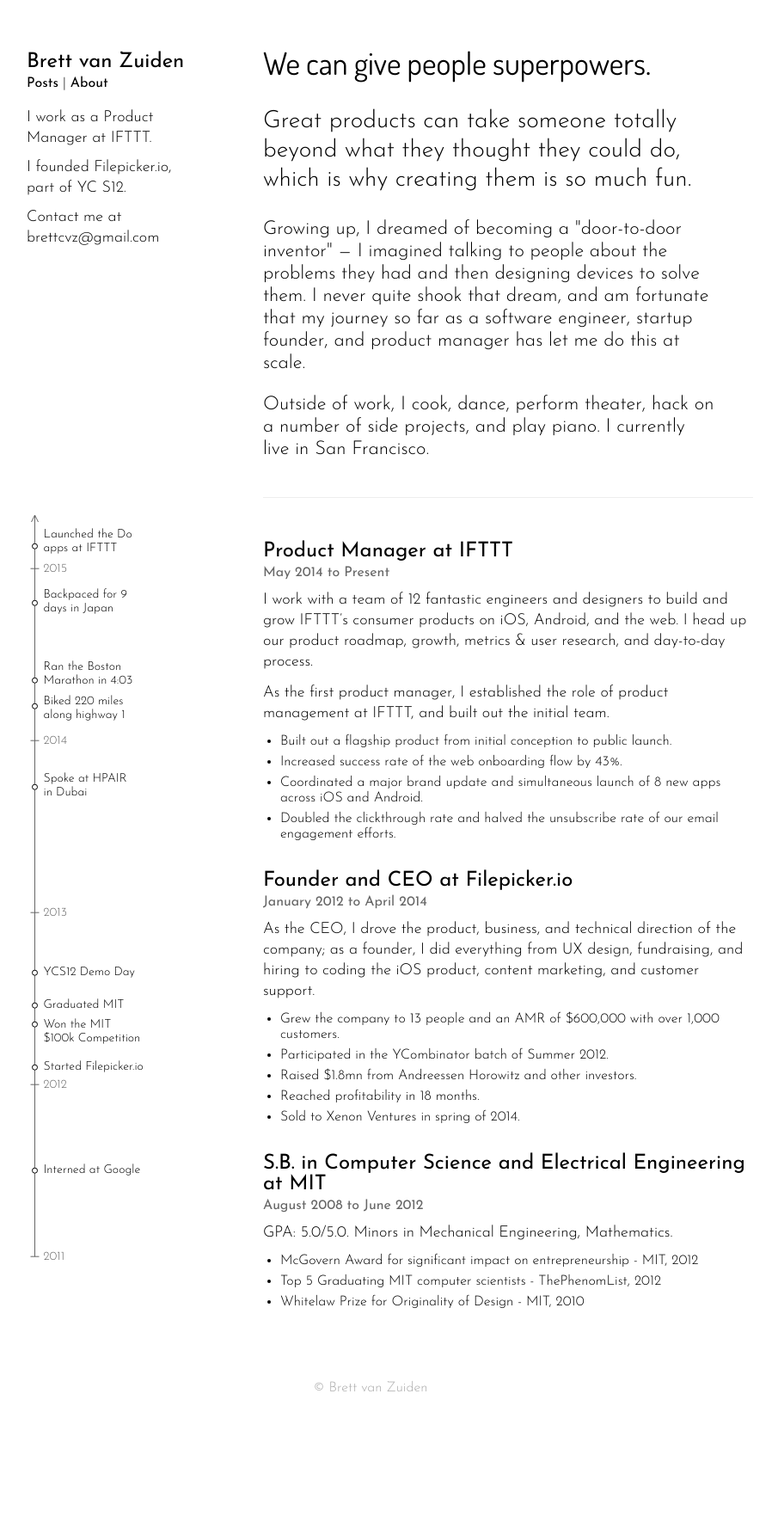
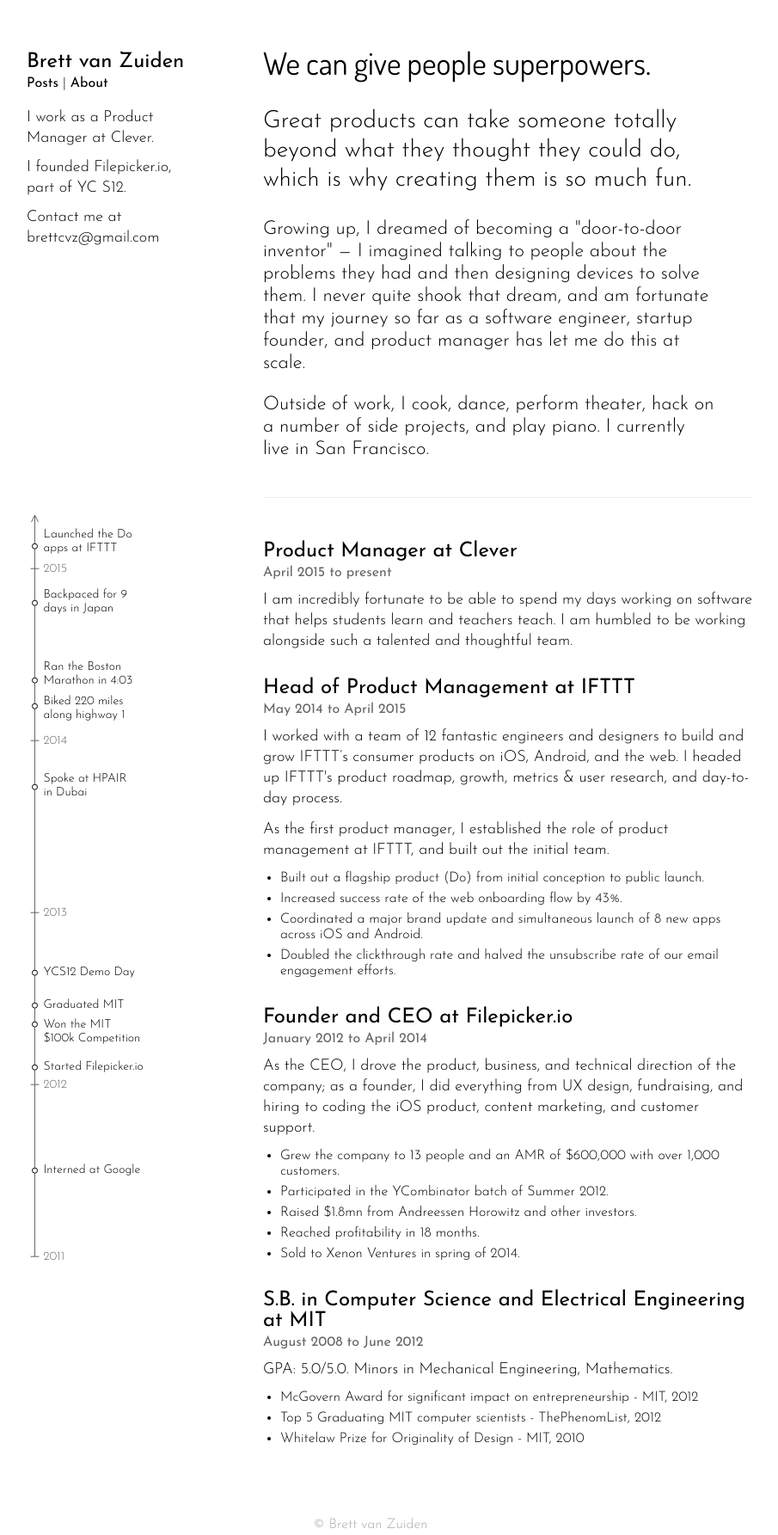
Before and after one commit to brettcvz/brettcvz.com, a Django app: page /about/ in a window 1280 px wide. Shown: the whole page at 86% size, without its empty margins (209-1114 px from the left). Before the commit the page ends 1618 px from the top, so only its background shows below. Run offline with Django 3.2, Linux system fonts and the light colour scheme.

Commit message:
Joined the team at Clever!

```diff
--- a/templates/about.html
+++ b/templates/about.html
@@ -20,13 +20,17 @@
     </div>
     <ul class="timeline-entries fadein">
         <li>
-            <h3>Product Manager at IFTTT</h3>
-            <time>May 2014 to Present</time>
-            <p class="description">I work with a team of 12 fantastic engineers and designers to build and grow IFTTT’s consumer products on iOS, Android, and the web. I head up our product roadmap, growth, metrics &amp; user research, and day-to-day process.</p>
-            <p class="description">As the first product manager, I established the role of product management at IFTTT, and built out the initial team.
-            </p>
+            <h3>Product Manager at Clever</h3>
+            <time>April 2015 to present</time>
+            <p class="description">I am incredibly fortunate to be able to spend my days working on software that helps students learn and teachers teach. I am humbled to be working alongside such a talented and thoughtful team.</p>
+        </li>
+        <li>
+            <h3>Head of Product Management at IFTTT</h3>
+            <time>May 2014 to April 2015</time>
+            <p class="description">I worked with a team of 12 fantastic engineers and designers to build and grow IFTTT’s consumer products on iOS, Android, and the web. I headed up IFTTT's product roadmap, growth, metrics &amp; user research, and day-to-day process.</p>
+            <p class="description">As the first product manager, I established the role of product management at IFTTT, and built out the initial team.</p>
             <ul class="highlights">
-                <li>Built out a flagship product from initial conception to public launch.</li>
+                <li>Built out a flagship product (Do) from initial conception to public launch.</li>
                 <li>Increased success rate of the web onboarding flow by 43%.</li>
                 <li>Coordinated a major brand update and simultaneous launch of 8 new apps across iOS and Android.</li>
                 <li>Doubled the clickthrough rate and halved the unsubscribe rate of our email engagement efforts.</li>
--- a/templates/home.html
+++ b/templates/home.html
@@ -16,7 +16,7 @@
         <h2><a href="{%url 'about'%}">About</a></h2>
         <div class="details">
             <ul id="main-points">
-                <li>Product Manager at <a href="http://ifttt.com">IFTTT</a></li>
+                <li>Product Manager at <a href="http://clever.com">Clever</a></li>
                 <li>Founding CEO of <a href="http://filepicker.io">Filepicker.io</a></li>
                 <li>Studied <abbr title="Electrical Engineering and Computer Science">EECS</abbr>, Math, and Mechanical Engineering at MIT</li>
             </ul>
--- a/templates/splitpane.html
+++ b/templates/splitpane.html
@@ -10,7 +10,7 @@
         </nav>
         {%block sidepane%}
         <ul class="info">
-            <li>I work as a Product Manager at <a href="http://ifttt.com">IFTTT</a>.</li>
+            <li>I work as a Product Manager at <a href="http://clever.com">Clever</a>.</li>
             <li>I founded <a href="http://filepicker.io">Filepicker.io</a>, part of YC S12.</li>
             <li>Contact me at <a href="mailto:brettcvz@gmail.com">brettcvz@gmail.com</a></li>
         </ul>
```
